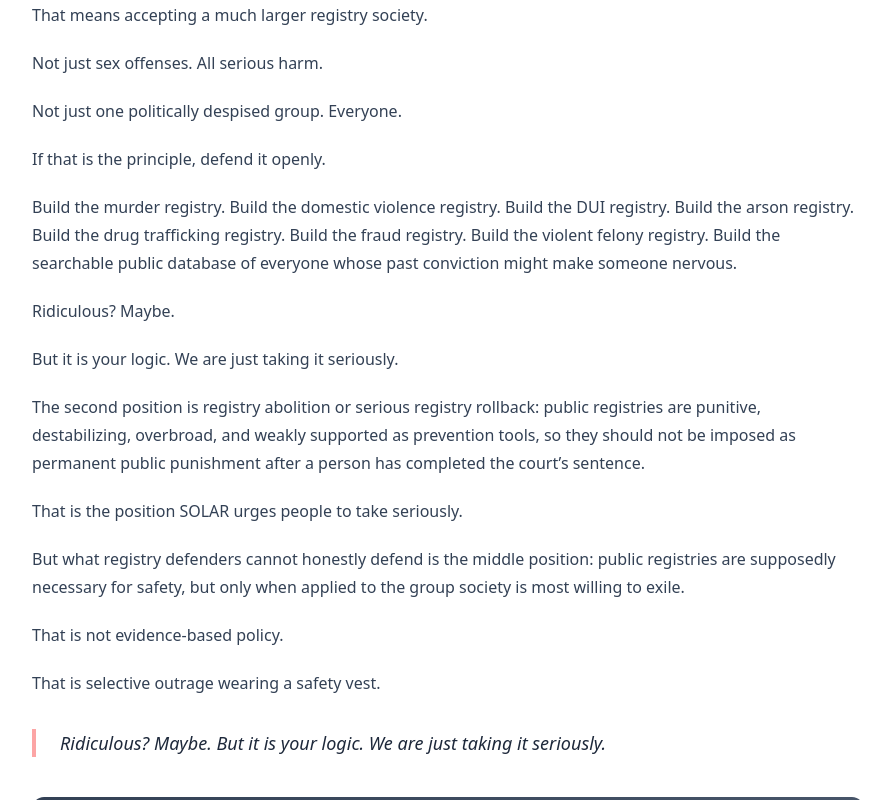
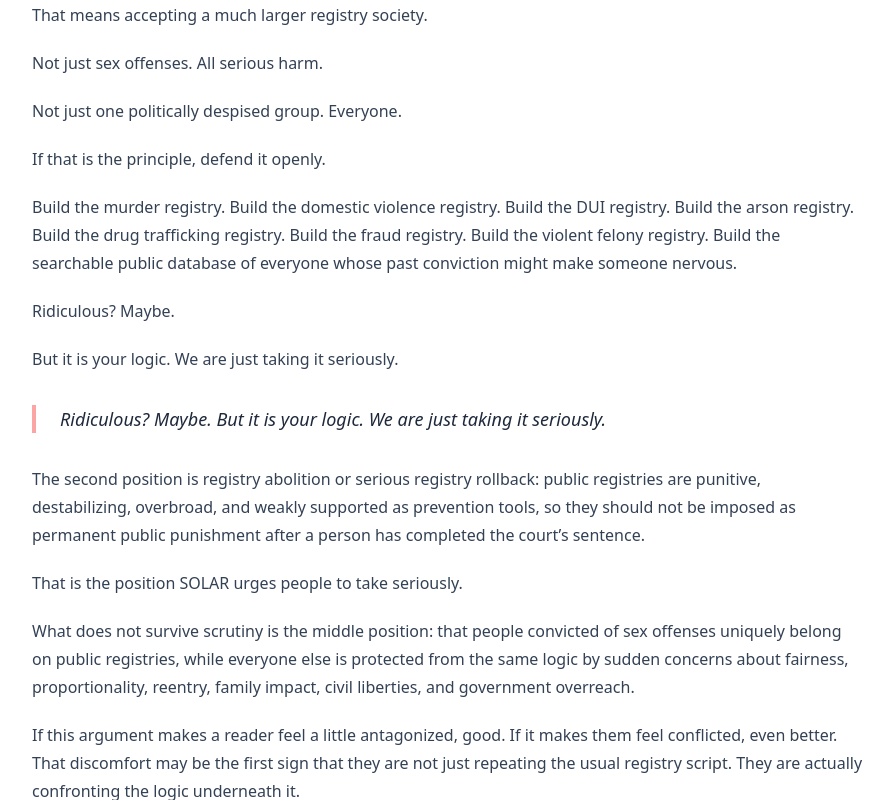
Before and after one commit to projectsolarrecon/Solar, a React (Vite) app: page /blog/register-all-felons in a window 1280 px wide. Shown: the part 11200-12000 px from the top of the page, without its empty margins (192-1085 px from the left). Built offline with nearby package versions, Linux system fonts and the light colour scheme.

Commit message:
Update RegisterEveryCrimeOrNone.tsx

```diff
--- a/src/pages/blog/RegisterEveryCrimeOrNone.tsx
+++ b/src/pages/blog/RegisterEveryCrimeOrNone.tsx
@@ -782,7 +782,7 @@ const articlePartThree = (
       This is not a principled safety framework. It is a hierarchy of sympathy.
     </PullQuote>
 
-    <BandHeader title="The Real Choice" icon="⚖️" />
+        <BandHeader title="The Honest Conclusions Are Limited" icon="⚖️" />
 
     <p>There are only two honest positions.</p>
 
@@ -812,6 +812,10 @@ const articlePartThree = (
 
     <p>But it is your logic. We are just taking it seriously.</p>
 
+ <PullQuote>
+      Ridiculous? Maybe. But it is your logic. We are just taking it seriously.
+    </PullQuote>
+
     <p>
       The second position is registry abolition or serious registry rollback:
       public registries are punitive, destabilizing, overbroad, and weakly
@@ -822,6 +826,32 @@ const articlePartThree = (
     <p>That is the position SOLAR urges people to take seriously.</p>
 
     <p>
+      What does not survive scrutiny is the middle position: that people
+      convicted of sex offenses uniquely belong on public registries, while
+      everyone else is protected from the same logic by sudden concerns about
+      fairness, proportionality, reentry, family impact, civil liberties, and
+      government overreach.
+    </p>
+
+    <p>
+      If this argument makes a reader feel a little antagonized, good. If it
+      makes them feel conflicted, even better. That discomfort may be the first
+      sign that they are not just repeating the usual registry script. They are
+      actually confronting the logic underneath it.
+    </p>
+
+    <p>
+      A person can still choose the universal-registry position. It would be
+      bleak, sprawling, and dangerous, but at least it would be consistent.
+    </p>
+
+    <p>
+      A person can choose the anti-registry position. That is the position SOLAR
+      believes is better supported by evidence, fairness, public safety, and
+      human dignity.
+    </p>
+
+    <p>
       But what registry defenders cannot honestly defend is the middle position:
       public registries are supposedly necessary for safety, but only when
       applied to the group society is most willing to exile.
@@ -829,10 +859,27 @@ const articlePartThree = (
 
     <p>That is not evidence-based policy.</p>
 
-    <p>That is selective outrage wearing a safety vest.</p>
+    <p>It is selective punishment.</p>
 
-    <PullQuote>
-      Ridiculous? Maybe. But it is your logic. We are just taking it seriously.
+    <p>
+      And if someone’s entire response is reflexive disgust — if the argument
+      begins and ends with the idea that one category of people is uniquely
+      untouchable, uniquely irredeemable, and uniquely undeserving of ordinary
+      legal principles — then they are not making a public-safety argument.
+    </p>
+
+    <p>
+      They are announcing a prejudice and asking everyone else to mistake it for
+      policy.
+    </p>
+
+    <p>That is not policy, and it is not worth engaging with.</p>
+
+    <p>SOLAR | RECON does not owe it the courtesy of pretending otherwise.</p>
+
+       <PullQuote>
+      A person can still choose the universal-registry position. It would be
+      bleak, sprawling, and dangerous, but at least it would be consistent.
     </PullQuote>
 
     <BandHeader
```
